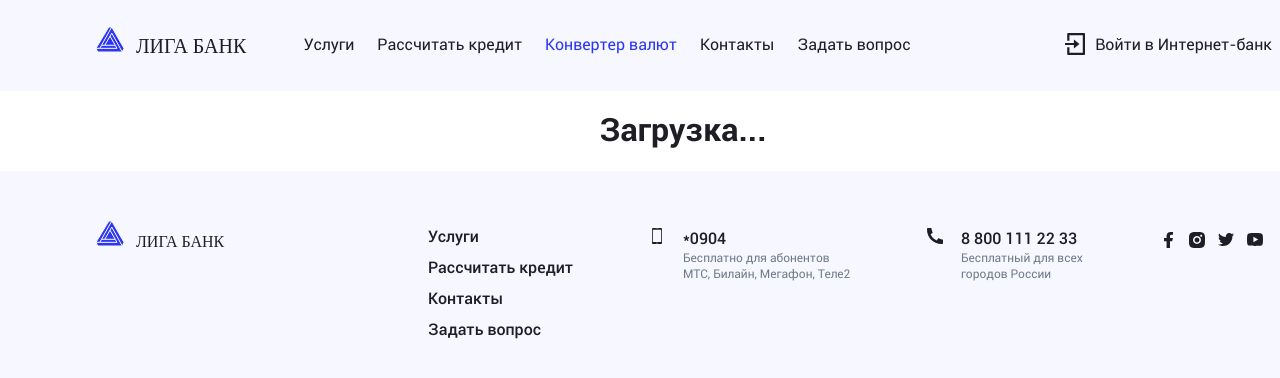
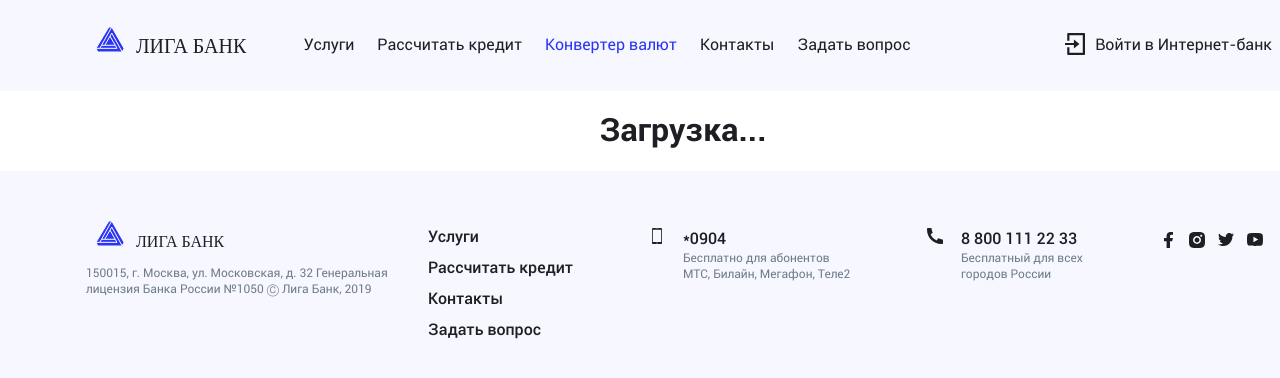
Before and after one commit to j3n4r3v/Reva_ligabank, a React (Create React App) app: page / in a window 1280 px wide. Shown: the top 378 px of the page. Built offline with nearby package versions, Linux system fonts and the light colour scheme; no server answers; a web font is replaced by a local one.

Commit message:
add info in footer

```diff
--- a/src/components/footer/footer.jsx
+++ b/src/components/footer/footer.jsx
@@ -11,6 +11,7 @@
                         <img src={logo} alt="ЛИГА Банк" />
                         <span className="footer__logo-name" >ЛИГА БАНК</span>
                     </Link>
+                    <p className="footer__text">150015, г. Москва, ул. Московская, д. 32 Генеральная лицензия Банка России №1050 Ⓒ Лига Банк, 2019</p>
                 </div>
             <ul className="footer__menu">
                 <li><Link to="/">Услуги</Link></li>
```
